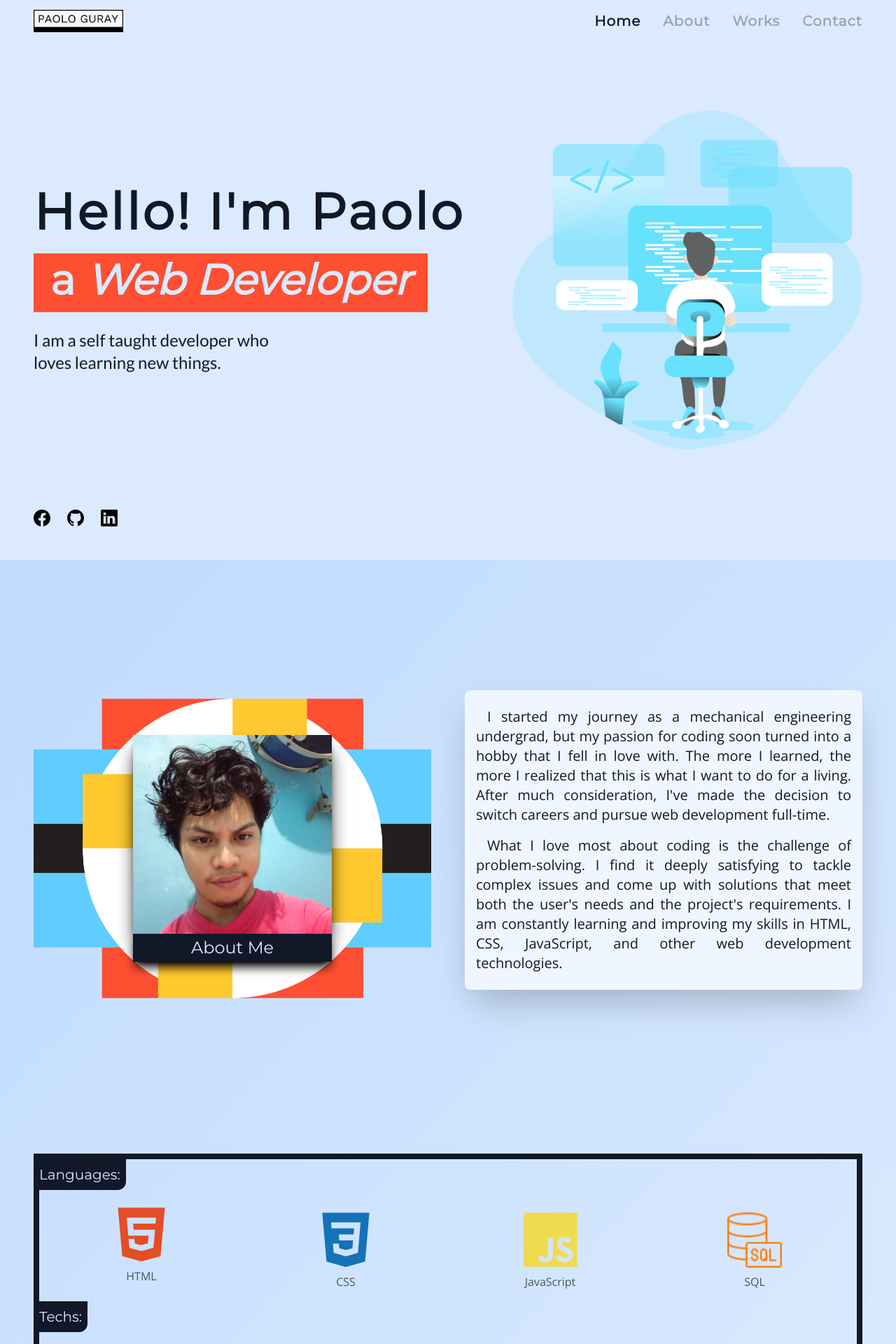
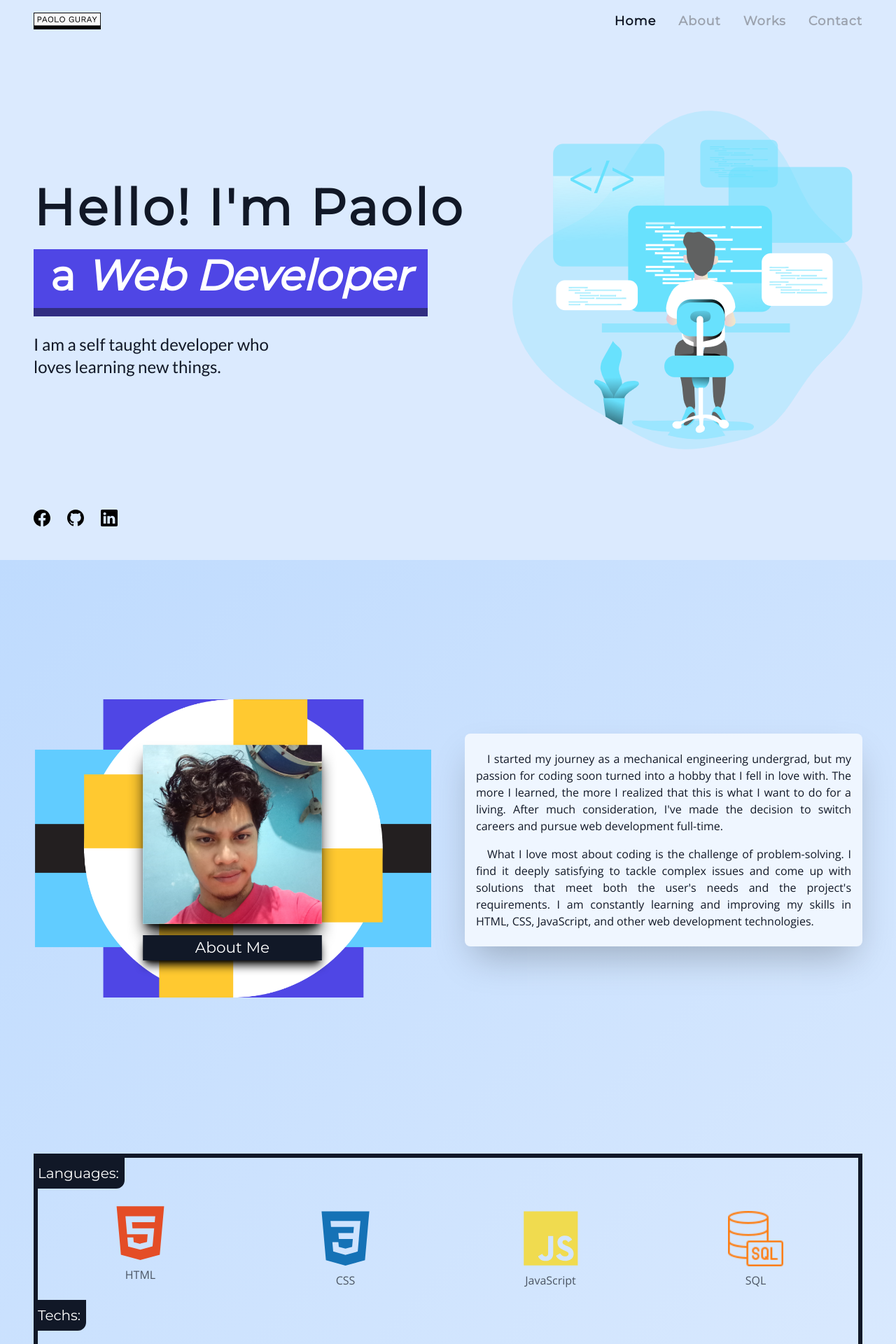
Before and after one commit to Froiod/Portfoliov3, a React (Vite) app: page / in a window 1280 px wide. Shown: the top 1920 px of the page at 70% size. Built offline with nearby package versions, Linux system fonts and the light colour scheme.

Commit message:
changed accent color

```diff
--- a/src/components/About.jsx
+++ b/src/components/About.jsx
@@ -1,24 +1,24 @@
-import frame from '../assets/ImgFrame.png'
+import frame from '../assets/frame.png'
 import profile from '../assets/Profile.jpg'
 import Skills from './Skills'
 
 const About = () => {
   return (
     <section id='About' className='bg-gradient-to-br from-blue-200 to-blue-100 pb-16'>
-      <div className="flex flex-col lg:h-[100vh] lg:flex-row px-6 sm:px-12 text-gray-900 py-12 mb-12">
+      <div className="flex flex-col md:h-[100vh] md:flex-row px-6 sm:px-12 text-gray-900 py-12 mb-12">
 
-        <div className="flex justify-center relative lg:w-1/2 lg:items-center my-24 md:my-auto">
+        <div className="flex justify-center relative md:w-1/2 md:items-center my-24 md:my-auto">
           <div className='relative flex flex-col items-center justify-center mt-6'>
             <img src={frame} alt="" className='absolute' />
-            <img src={profile} alt="" className='w-1/2 z-10 shadow-xl shadow-black'/>
-            <h1 className='text-blue-100 bg-gray-900 text-xl md:text-2xl font-montserrat w-1/2 text-center py-1 z-10 shadow-lg shadow-black'>
+            <img src={profile} alt="" className='w-1/2 scale-90 z-10 shadow-xl shadow-black'/>
+            <h1 className='text-white bg-gray-900 text-xl lg:text-2xl font-montserrat w-1/2 text-center py-1 z-10 shadow-lg shadow-black scale-90 '>
               About Me
             </h1>
           </div>
         </div>
 
-        <div className="flex items-center justify-center lg:w-1/2 lg:items-center lg:ml-12">
-          <div className='flex flex-col space-y-4 justify-center items-center text-base sm:text-lg md:text-xl font-open-sans lg:items-center bg-blue-50 py-6 px-4 shadow-2xl rounded-lg'>
+        <div className="flex items-center justify-center md:w-1/2 md:items-center md:ml-4 lg:ml-12">
+          <div className='flex flex-col space-y-4 justify-center items-center text-base md:text-sm lg:text-base font-open-sans lg:items-center bg-blue-50 py-6 px-4 shadow-2xl rounded-lg'>
             <p className='text-justify indent-4'>
               I started my journey as a mechanical engineering undergrad, but my passion for coding soon turned into a hobby that I fell in love with. The more I learned, the more I realized that this is what I want to do for a living. After much consideration, I've made the decision to switch careers and pursue web development full-time.
             </p>
@@ -27,6 +27,7 @@ const About = () => {
             </p>
           </div>
         </div>
+
       </div>
       <Skills />
     </section>
--- a/src/components/Contact.jsx
+++ b/src/components/Contact.jsx
@@ -62,7 +62,7 @@ const Contact = () => {
               <textarea type="textbox" name="message" id="message" placeholder="Message" className="w-100 mt-2 py-3 px-3 rounded-lg bg-white dark:bg-gray-800 border border-gray-400 dark:border-gray-700 text-gray-800 focus:border-indigo-500 focus:outline-none" required/>
           </div>
 
-          <button type="submit" value="Send" className="md:w-32 bg-[#ff4f32] hover:bg-blue-dark text-white font-montserrat font-semibold py-3 px-6 rounded-lg mt-3 hover:bg-[#f7543a] transition ease-in-out duration-300 tracking-wider">
+          <button type="submit" value="Send" className="md:w-32 bg-indigo-600 hover:bg-blue-dark text-white font-montserrat font-semibold py-3 px-6 rounded-lg mt-3 hover:bg-indigo-700 transition ease-in-out duration-300 tracking-wider">
               Submit
           </button>
         </form>
--- a/src/components/Hero.jsx
+++ b/src/components/Hero.jsx
@@ -53,14 +53,14 @@ const Hero = () => {
               <motion.span
                 variants={child}
                 key={index}
-                className='hover:text-[#ff4f32] hover:translate-y-0.5 hover:transition-all cursor-pointer'
+                className='hover:text-indigo-600 hover:transition-all cursor-pointer'
               >
                 {letter}
               </motion.span>
             ))}
           </motion.div>
 
-          <p className="text-3xl md:text-5xl  xl:text-6xl text-blue-100 bg-[#ff4f32] inline-block px-4 md:px-6 pt-2 pb-4 font-bold">
+          <p className="text-3xl md:text-5xl  xl:text-6xl text-white bg-indigo-600 inline-block px-4 md:px-6 pt-2 pb-4 font-bold border-b-[12px] border-indigo-900">
             a<span className="font-600 italic font-bold"> Web Developer</span>
           </p>
           <p className="text-xl md:text-2xl text-gray-900 max-w-sm font-lato md:font-medium">
@@ -69,9 +69,9 @@ const Hero = () => {
         </div>
       </div>
 
-      <div className='absolute top-0 right-12 flex items-center h-[100vh]'>
-        <div className='hidden md:right-12 md:flex  items-center justify-end'>
-          <img src={hero} alt="" className=''/>
+      <div className='absolute top-0 right-6 sm:right-12 flex items-center h-[100vh]'>
+        <div className='hidden md:flex items-center justify-end'>
+          <img src={hero} alt=""/>
         </div>
       </div>
 
--- a/src/components/Navbar.jsx
+++ b/src/components/Navbar.jsx
@@ -84,10 +84,10 @@ function Navbar() {
     >
       <nav className="px-6 md:px-12 font-montserrat">
 
-        <div className="flex w-full justify-between items-center py-4 md:py-[13.5px]">
+        <div className="flex w-full justify-between items-center py-4">
 
           <div className='-z-10'>
-            <img src={logo} alt="" className='w-24 md:w-32'/>
+            <img src={logo} alt="" className='w-24'/>
           </div>
           <div className="flex md:hidden">
             <button type="button" id="menu-btn" className={`${isOpen ? "open hamburger md:hidden focus:outline-none block" : "hamburger md:hidden focus:outline-none block"}`} onClick={openMenu}>
@@ -100,7 +100,7 @@ function Navbar() {
           <ul className='hidden md:flex md:items-center md:w-auto space-x-8'>
               {menuItems.map((menu) => (
               <li key={`link-${menu.item}`} className=''>
-                <Link activeClass="active" smooth spy to={menu.item} className="block mt-2 md:mt-0 text-xl tracking-wider text-gray-400 font-semibold hover:text-gray-900 cursor-pointer">
+                <Link activeClass="active" smooth spy to={menu.item} className="block mt-2 md:mt-0 text-lg tracking-wider text-gray-400 font-semibold hover:text-gray-900 cursor-pointer">
                 {menu.item}
                 </Link>
               </li>
@@ -118,7 +118,7 @@ function Navbar() {
       >
         <ul className="flex items-center justify-between w-full py-8 font-semibold  text-gray-400">
           {menuItems.map((menu) => (
-            <li key={`link-${menu.item}`} className='text-base sm:text-lg tracking-wider cursor-pointer hover:text-gray-800 hover:transition-all'>
+            <li key={`link-${menu.item}`} className='text-base sm:text-md tracking-wider cursor-pointer hover:text-gray-800 hover:transition-all'>
               <Link activeClass="active" smooth spy to={menu.item} onClick={closeMenu} className='flex flex-col justify-center items-center gap-1'>
                 {menu.icon}
                 {menu.item}
--- a/src/components/Skills.jsx
+++ b/src/components/Skills.jsx
@@ -48,10 +48,10 @@ const techs =  [
 
 const Skills = () => {
   return (
-    <div className='mx-6 sm:mx-12 pb-12 border-8 border-gray-900 font-montserrat'>
+    <div className='mx-6 sm:mx-12 pb-12 border-[6px] border-gray-900 font-montserrat'>
 
       <div className=''>
-        <h2 className='text-lg md:text-xl text-blue-100 font-medium bg-gray-900 inline-block py-2 pr-2 rounded-br-xl'>
+        <h2 className='text-lg md:text-xl text-white font-medium bg-gray-900 inline-block py-2 pr-2 rounded-br-xl'>
           Languages:
         </h2>
         <div className='grid grid-cols-2 sm:grid-cols-3  md:grid-cols-4 space-y-4 items-center py-4'>
@@ -65,7 +65,7 @@ const Skills = () => {
       </div>
 
       <div className=''>
-        <h2 className='text-lg md:text-xl text-blue-100 font-medium bg-gray-900 inline-block py-2 pr-2 rounded-br-xl'>
+        <h2 className='text-lg md:text-xl text-white font-medium bg-gray-900 inline-block py-2 pr-2 rounded-br-xl'>
           Techs:
         </h2>
         <div className='grid grid-cols-2 sm:grid-cols-3  md:grid-cols-4 space-y-4 items-center py-4'>
--- a/src/components/Works.jsx
+++ b/src/components/Works.jsx
@@ -39,7 +39,7 @@ const Works = () => {
       <div className="md:flex justify-between items-center mb-6 md:mb-12">
         <h2 className="text-xl md:text-2xl text-center font-black text-gray-900 md:text-left tracking-wider">MY PROJECTS</h2>
         <a href="https://github.com/Froiod" target={'_blank'}>
-          <div className="hidden md:inline-block text-xl p-1 text-gray-900 font-semibold border-gray-900 border-2 hover:bg-[#ff4f32] hover:border-[#ff4f32] hover:text-blue-100 px-4 tracking-wider">
+          <div className="hidden md:inline-block text-xl p-1 text-gray-900 font-semibold border-gray-900 border-2 hover:bg-indigo-600 hover:border-indigo-600 hover:text-white px-4 tracking-wider">
             SEE ALL
           </div>
         </a>
@@ -52,14 +52,14 @@ const Works = () => {
               <div className="absolute top-0 bottom-0 left-0 right-0 bg-gradient-to-b from-transparent to-gray-900 group-hover:from-gray-50 group-hover:to-white group-hover:opacity-20">
               </div>
             </a>
-            <h5 className="absolute px-6 text-md md:text-lg tracking-wide font-medium text-blue-100 duration-300 bottom-0 md:px-10 group-hover:scale-110 group-hover:text-blue-100 bg-gray-900 group-hover:bg-[#ff4f32] rounded-tr-xl">
+            <h5 className="absolute px-6 text-md md:text-lg tracking-wide font-medium text-blue-100 duration-300 bottom-0 md:px-10 group-hover:scale-110 group-hover:text-white bg-gray-900 group-hover:bg-indigo-600 rounded-tr-xl">
               {item.title}
             </h5>
           </div>
         ))}
       </div>
       <a href="https://github.com/Froiod" target={"_blank"}>
-        <div className="md:hidden my-12 text-lg p-1 text-gray-900 font-semibold border-gray-900 border-2 hover:bg-[#ff4f32] hover:border-[#ff4f32] hover:text-blue-100 tracking-wider">
+        <div className="md:hidden my-12 text-lg p-1 text-gray-900 font-semibold border-gray-900 border-2 hover:bg-indigo-600 hover:border-indigo-600 hover:text-white tracking-wider">
           SEE ALL
         </div>
       </a>
--- a/src/index.css
+++ b/src/index.css
@@ -3,11 +3,6 @@
 @tailwind base;
 @tailwind components;
 @tailwind utilities;
-
-/* colors */
-.accent {
-  color: #ff4f32;
-}
 
 /* Navigation */
 
@@ -59,11 +54,3 @@
 .active {
   @apply  text-gray-900;
 }
-
-
-
-/*red: #ff4f32;
-  yellow: #ffc930;
-  blue:#61ccff
-  #231f20
- */
```
Also changed, not shown: src/assets/ImgFrame.png (deleted), src/assets/frame.png.
